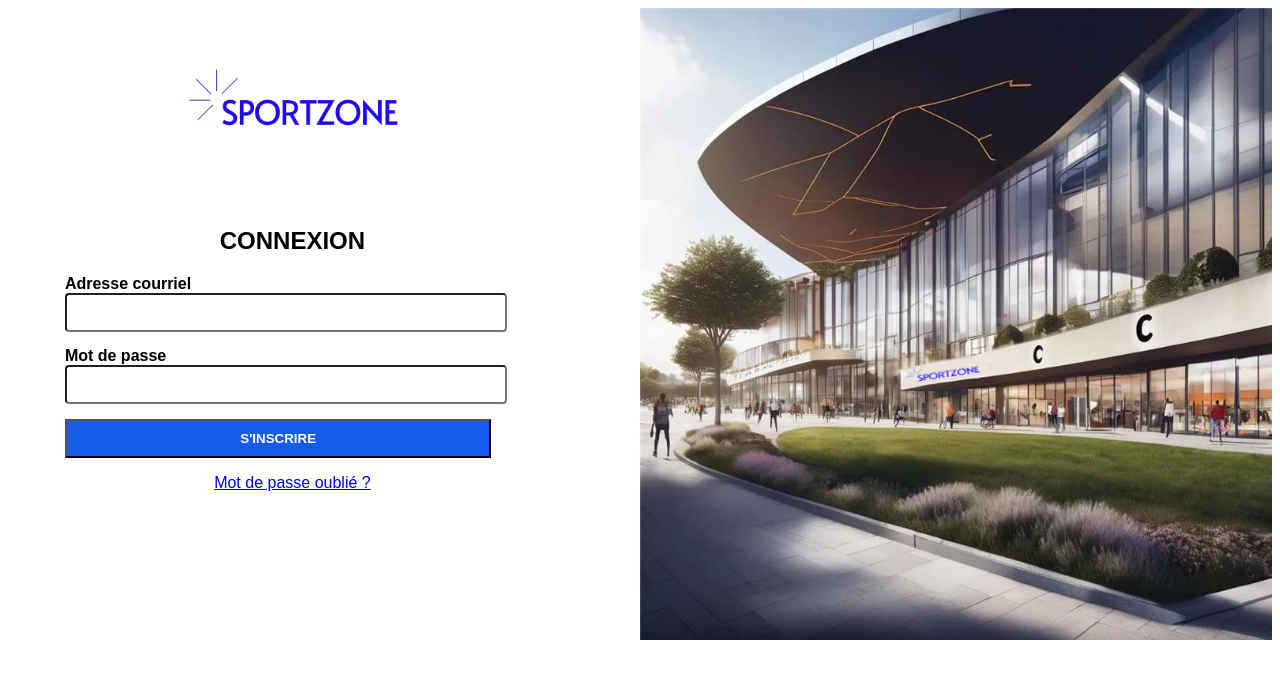
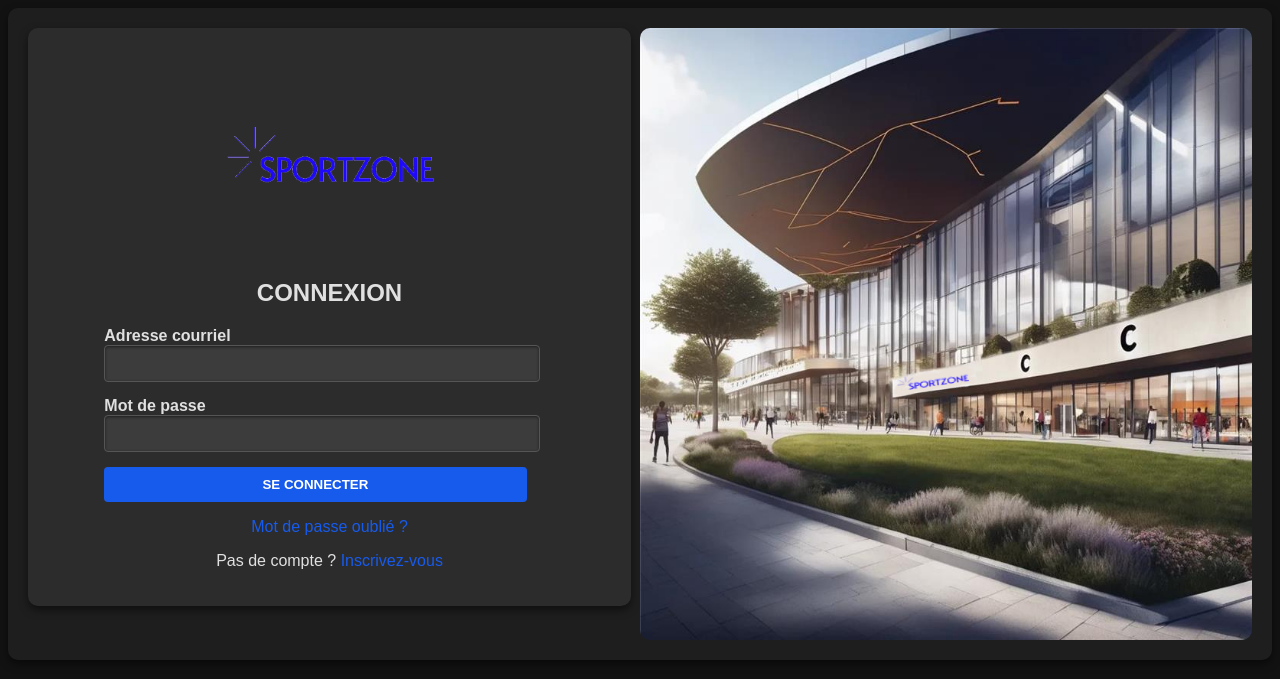
Before and after one commit to trashpcrebirth-DEV/Application-Web-Reservations-, a Node server app: page /connexion in a window 1280 px wide. Shown: the top 679 px of the page. Run offline with Node 20, Linux system fonts and the light colour scheme.

Commit message:
Modification sur style de la page Connexion

```diff
--- a/public/CSS/connexion.css
+++ b/public/CSS/connexion.css
@@ -1,29 +1,47 @@
+body {
+    background-color: #121212;
+    color: #e0e0e0;
+}
+
 .container {
+    position: relative;
     display: flex;
-    align-items: center;
+    align-items: flex-start;
     justify-content: space-between;
+    padding: 20px;
+    background-color: #1e1e1e;
+    border-radius: 10px;
+    box-shadow: 0 4px 8px rgba(0, 0, 0, 0.5);
 }
 
 .container img {
     max-width: 50%;
     height: auto;
+    border-radius: 10px;
 }
 
 .form-container {
-    width: 45%;
-    margin-top: -150px;
-
+    width: 46%;
+    padding: 20px;
+    background-color: #2c2c2c;
+    border-radius: 10px;
+    box-shadow: 0 4px 8px rgba(0, 0, 0, 0.5);
 }
 
-label[for="prenom"],
+.logo-link {
+    display: block;
+    margin: 0 auto 10px auto;
+    max-width: 50px;
+    height: auto;
+}
+
 label[for="email"],
-label[for="password"],
-label[for="nom"] {
+label[for="password"] {
     font-weight: bolder;
     margin-left: 10%;
+    color: #e0e0e0;
 }
 
-input[type="text"],
 input[type="email"],
 input[type="password"] {
     width: 70%;
@@ -31,6 +49,10 @@ input[type="password"] {
     border-radius: 4px;
     margin-bottom: 15px;
     margin-left: 10%;
+    border: 1px solid #555;
+    background-color: #3c3c3c;
+    color: #e0e0e0;
+    box-shadow: inset 0 1px 3px rgba(0, 0, 0, 0.5);
 }
 
 input[type="submit"] {
@@ -41,12 +63,31 @@ input[type="submit"] {
     width: 75%;
     margin-left: 10%;
     font-weight: bolder;
+    border: none;
+    border-radius: 4px;
+    transition: background-color 0.3s ease;
+}
+
+input[type="submit"]:hover {
+    background-color: #0d3bbd;
 }
 
 .link {
     margin-top: 10px;
+    text-align: center;
+}
+
+.link a {
+    color: #175bed;
+    text-decoration: none;
+    transition: color 0.3s ease;
+}
+
+.link a:hover {
+    color: #0d3bbd;
 }
 
 .centrer {
     text-align: center;
+    color: #e0e0e0;
 }
--- a/views/pages/connexion.ejs
+++ b/views/pages/connexion.ejs
@@ -12,9 +12,8 @@
 
     <div class="container">
         <div class="form-container">
-            <a href="/" class="logo-link">
-                <img style="margin-left: 25%;" src="Images/0a66564e-598c-4af2-a6ba-d4a4283ed573d.png"
-                    alt="Sportzone_Logo">
+            <a href="/">
+                <img class="logo-link" src="Images/0a66564e-598c-4af2-a6ba-d4a4283ed573d.png" alt="Sportzone_Logo">
             </a>
             <h2 class="centrer">CONNEXION</h2>
 
@@ -27,11 +26,12 @@
                 <br>
                 <input type="password" id="mot_de_passe" name="mot_de_passe" required>
                 <br>
-                <input type="submit" value="S'INSCRIRE">
+                <input type="submit" value="SE CONNECTER">
             </form>
 
             <div class="link">
                 <p class="centrer"><a href="Mot_de_passe_oublie.html">Mot de passe oublié ?</a></p>
+                <p class="centrer">Pas de compte ? <a href="/inscription">Inscrivez-vous</a></p>
             </div>
         </div>
 
--- a/views/partials/header.ejs
+++ b/views/partials/header.ejs
@@ -20,7 +20,9 @@
                         href="/reservation">Réservation</a></li>
                 <li class="<%= activePage === 'contact' ? 'bar-page-actuel' : '' %>"><a href="/contact">Contact</a></li>
                 <li><a href="/profile"><span>Profile</span></a></li>
-                <a href="/inscription"><li class="boite-bleu">S'inscrire</li></a>
+                <a href="/connexion">
+                    <li class="boite-bleu">Se connecter</li>
+                </a>
             </ul>
         </div>
     </header>
```
